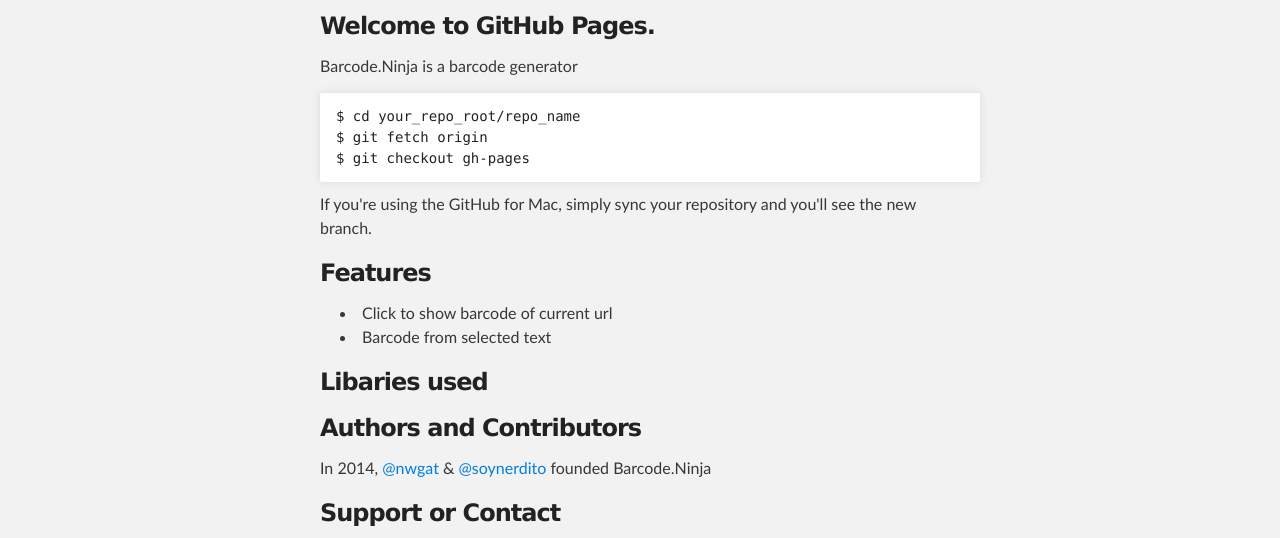
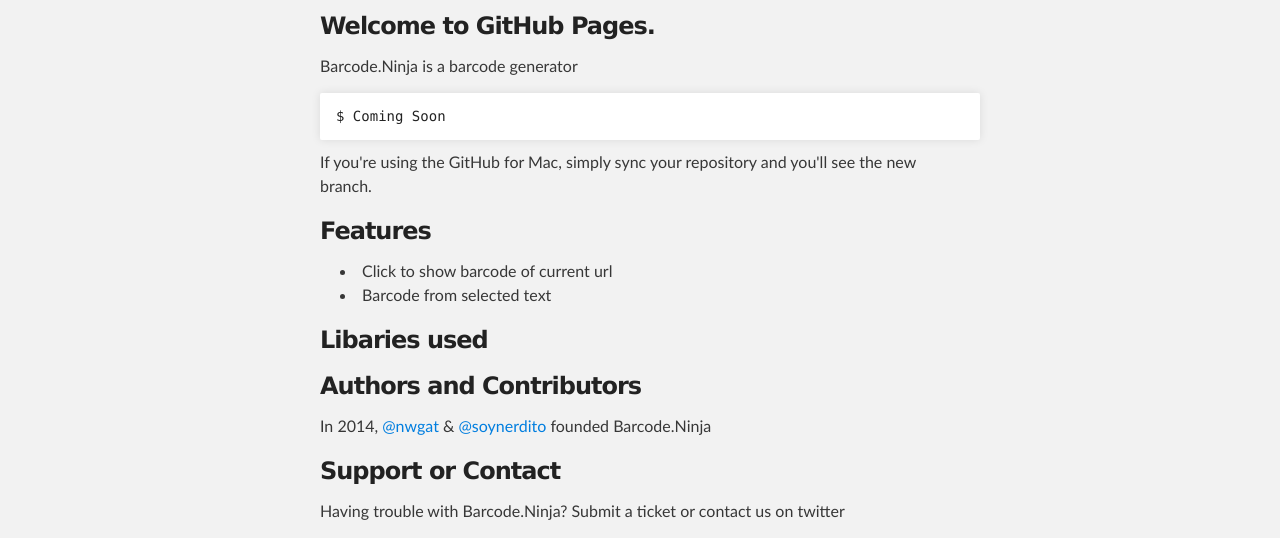
Before and after one commit to BarcodeDotNinja/site, a plain HTML site: page index.html in a window 1280 px wide. Shown: the part 252-790 px from the top of the page. Drawn offline with Linux system fonts and the light colour scheme.

Commit message:
Update index.html

```diff
--- a/index.html
+++ b/index.html
@@ -36,9 +36,7 @@
 
 <p>Barcode.Ninja is a barcode generator</p>
 
-<pre><code>$ cd your_repo_root/repo_name
-$ git fetch origin
-$ git checkout gh-pages
+<pre><code>$ Coming Soon
 </code></pre>
 
 <p>If you're using the GitHub for Mac, simply sync your repository and you'll see the new branch.</p>
```
